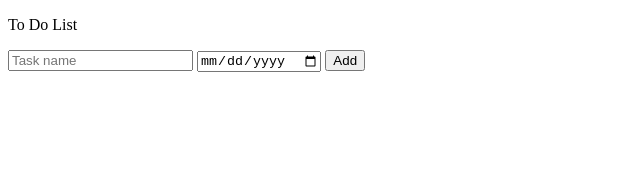
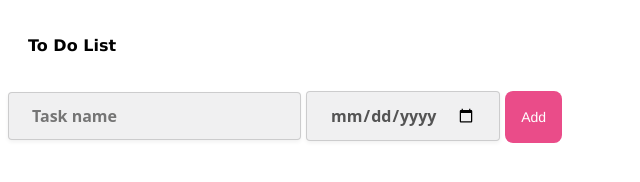
Before and after one commit to reauctioned/To-do-list, a plain HTML site: page index.html in a window 1280 px wide. Shown: the whole page, without its empty margins (0-640 px from the left). Drawn offline with Linux system fonts and the light colour scheme.

Commit message:
added styling to buttons

```diff
--- a/index.html
+++ b/index.html
@@ -7,10 +7,10 @@
     <title>Document</title>
 </head>
 <body>
-    <p>To Do List</p>
+    <p class="nav">To Do List</p>
     <input class="todoName"  type="text" placeholder="Task name">
     <input class="dueInp"    type="date">
-    <button onclick="addTodo()" >Add</button>
+    <button  class="button-1"   onclick="addTodo()" >Add</button>
     <div class="allList"></div>
     <script src="main.js"></script>
 </body>
--- a/main.js
+++ b/main.js
@@ -10,15 +10,15 @@ function renderList(){
             let listObj = todoList[i];
             let { name, dueDate } = listObj;
             let html =
-            `<p>
-            ${name}${dueDate}
+            `<div>${name}</div>
+             <div>${dueDate}</div>
             <button onclick="
              todoList.splice(${i},1)
              renderList()
              ">
             Delete
             </button>
-            </p>`
+            `
         todoHTML += html
     }
 
--- a/style.css
+++ b/style.css
@@ -0,0 +1,95 @@
+body{
+    font-family:Verdana, Geneva, Tahoma, sans-serif ;
+}
+
+.nav
+{
+  font-weight: bold;
+
+  padding: 20px;
+}
+.allList{
+  display: grid;
+  margin-top: 20px;
+  grid-template-columns: 250px 200px 100px;
+}
+
+.button-1 {
+  background-color: #EA4C89;
+  border-radius: 8px;
+  border-style: none;
+  box-sizing: border-box;
+  color: #FFFFFF;
+  cursor: pointer;
+  display: inline-block;
+  font-family: "Haas Grot Text R Web", "Helvetica Neue", Helvetica, Arial, sans-serif;
+  font-size: 14px;
+  font-weight: 500;
+  height: 52px;
+  line-height: 20px;
+  list-style: none;
+  margin: 0;
+  outline: none;
+  padding: 10px 16px;
+  position: relative;
+  text-align: center;
+  text-decoration: none;
+  transition: color 100ms;
+  vertical-align: baseline;
+  user-select: none;
+  -webkit-user-select: none;
+  touch-action: manipulation;
+}
+
+.button-1:hover,
+.button-1:focus {
+  background-color: #F082AC;
+}
+
+
+input {
+  align-items: center;
+  background-color: #FFFFFF;
+  border: 1px solid rgba(0, 0, 0, 0.1);
+  border-radius: .25rem;
+  box-shadow: rgba(0, 0, 0, 0.02) 0 1px 3px 0;
+  box-sizing: border-box;
+  color: rgba(0, 0, 0, 0.85);
+  cursor: pointer;
+  display: inline-flex;
+  font-family: system-ui,-apple-system,system-ui,"Helvetica Neue",Helvetica,Arial,sans-serif;
+  font-size: 16px;
+  font-weight: 600;
+  justify-content: center;
+  line-height: 1.25;
+  margin: 0;
+  min-height: 3rem;
+  padding: calc(.875rem - 1px) calc(1.5rem - 1px);
+  position: relative;
+  text-decoration: none;
+  transition: all 250ms;
+  user-select: none;
+  -webkit-user-select: none;
+  touch-action: manipulation;
+  vertical-align: baseline;
+  width: auto;
+}
+
+input:hover,
+input:focus {
+  border-color: rgba(0, 0, 0, 0.15);
+  box-shadow: rgba(0, 0, 0, 0.1) 0 4px 12px;
+  color: rgba(0, 0, 0, 0.65);
+}
+
+input {
+  transform: translateY(-1px);
+}
+
+input {
+  background-color: #F0F0F1;
+  border-color: rgba(0, 0, 0, 0.15);
+  box-shadow: rgba(0, 0, 0, 0.06) 0 2px 4px;
+  color: rgba(0, 0, 0, 0.65);
+  transform: translateY(0);
+}
```
